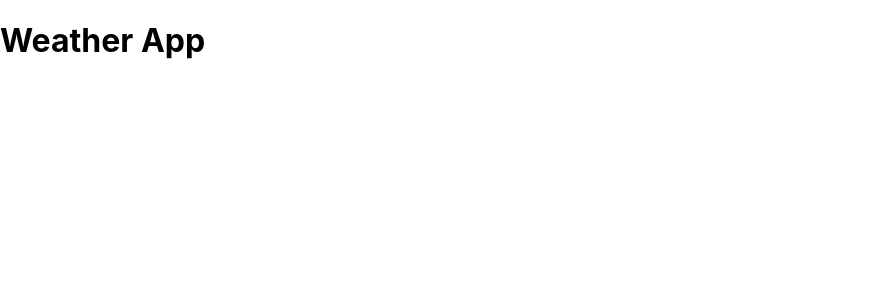
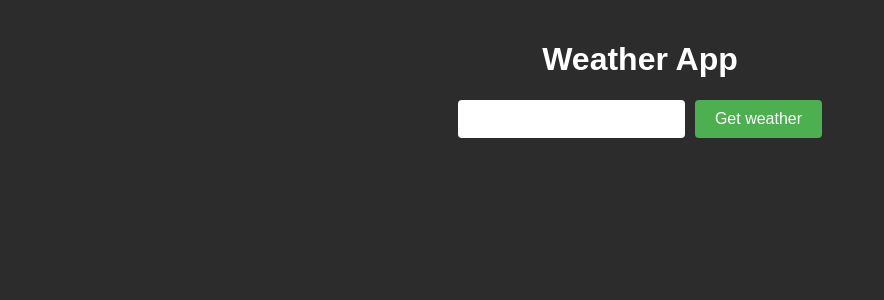
Before and after one commit to polozovaanastasia/weather, a React (Create React App) app: page / in a window 1280 px wide. Shown: the top 300 px of the page, without its empty margins (0-884 px from the left). Built offline with nearby package versions, Linux system fonts and the light colour scheme.

Commit message:
get wearher.

```diff
--- a/src/App.css
+++ b/src/App.css
@@ -1,2 +1,50 @@
 .App {
-  }
+  text-align: center;
+  font-family: Arial, sans-serif;
+  padding: 20px;
+  background-color: #2c2c2c;
+  /* Антрацитовый цвет */
+  color: white;
+  /* Белый цвет текста для контраста */
+  min-height: 100vh;
+  display: flex;
+  flex-direction: column;
+  align-items: center;
+}
+
+input {
+  padding: 10px;
+  font-size: 16px;
+  margin-right: 10px;
+  border: none;
+  border-radius: 4px;
+}
+
+button {
+  padding: 10px 20px;
+  font-size: 16px;
+  cursor: pointer;
+  border: none;
+  border-radius: 4px;
+  background-color: #4caf50;
+  /* Зеленый цвет кнопки */
+  color: white;
+}
+
+button:hover {
+  background-color: #45a049;
+  /* Более темный зеленый при наведении */
+}
+
+.weather {
+  margin-top: 20px;
+  padding: 20px;
+  border: 1px solid #ccc;
+  border-radius: 8px;
+  display: inline-block;
+  text-align: left;
+  background-color: #ffeb3b;
+  /* Желтый цвет */
+  color: black;
+  /* Черный цвет текста для контраста */
+}
--- a/src/App.tsx
+++ b/src/App.tsx
@@ -1,12 +1,61 @@
-import React, {useState} from 'react';
-import './App.css';
+import React, { useState } from "react";
+import "./App.css";
+import { Weather } from "./Weather";
 
 function App() {
+    const [city, setCity] = useState("");
+    const [error, setError] = useState<null | string>(null);
+    const [weather, setWeather] = useState<{
+        temp: number;
+        description: string;
+    } | null>(null);
+    const fetchWeather = () => {
+        const apiKey = "bf866fe0b4e202457d0fd252b799a3b6";
 
+        fetch(
+            `https://api.openweathermap.org/data/2.5/weather?q=${city}&appid=${apiKey}&units=metric`
+        )
+            .then((response) => response.json())
+            .then((json) => {
+                if (json.cod === "404") {
+                    setError("City not found");
+                    setWeather(null);
+                } else {
+                    setWeather({
+                        temp: json.main.temp,
+                        description: json.weather[0].description,
+                    });
+                    setError(null);
+                }
+            })
+            .catch((error) => {
+                console.error("Ошибка:", error);
+                setError("An error occurred");
+                setWeather(null);
+            });
+    };
 
     return (
         <div className="App">
             <h1>Weather App</h1>
+            <div>
+                <input
+                    type="text"
+                    value={city}
+                    onChange={(e) => setCity(e.currentTarget.value)}
+                />
+                {error && <div style={{ color: "red" }}>{error}</div>}
+                <button onClick={fetchWeather}>Get weather</button>
+            </div>
+
+            <div>
+                {weather && (
+                    <Weather
+                        temp={weather?.temp}
+                        description={weather?.description}
+                    />
+                )}
+            </div>
         </div>
     );
 }
--- /dev/null
+++ b/src/Weather.tsx
@@ -0,0 +1,15 @@
+interface WeatherProps {
+    temp: number;
+    description: string;
+}
+
+export const Weather = ({ temp, description }: WeatherProps) => {
+    return (
+        <div className="weather">
+            <p>Temperature: {temp} °C</p>
+            <p>Weather: {description}</p>
+        </div>
+    );
+};
+
+// export default Weather;
```
